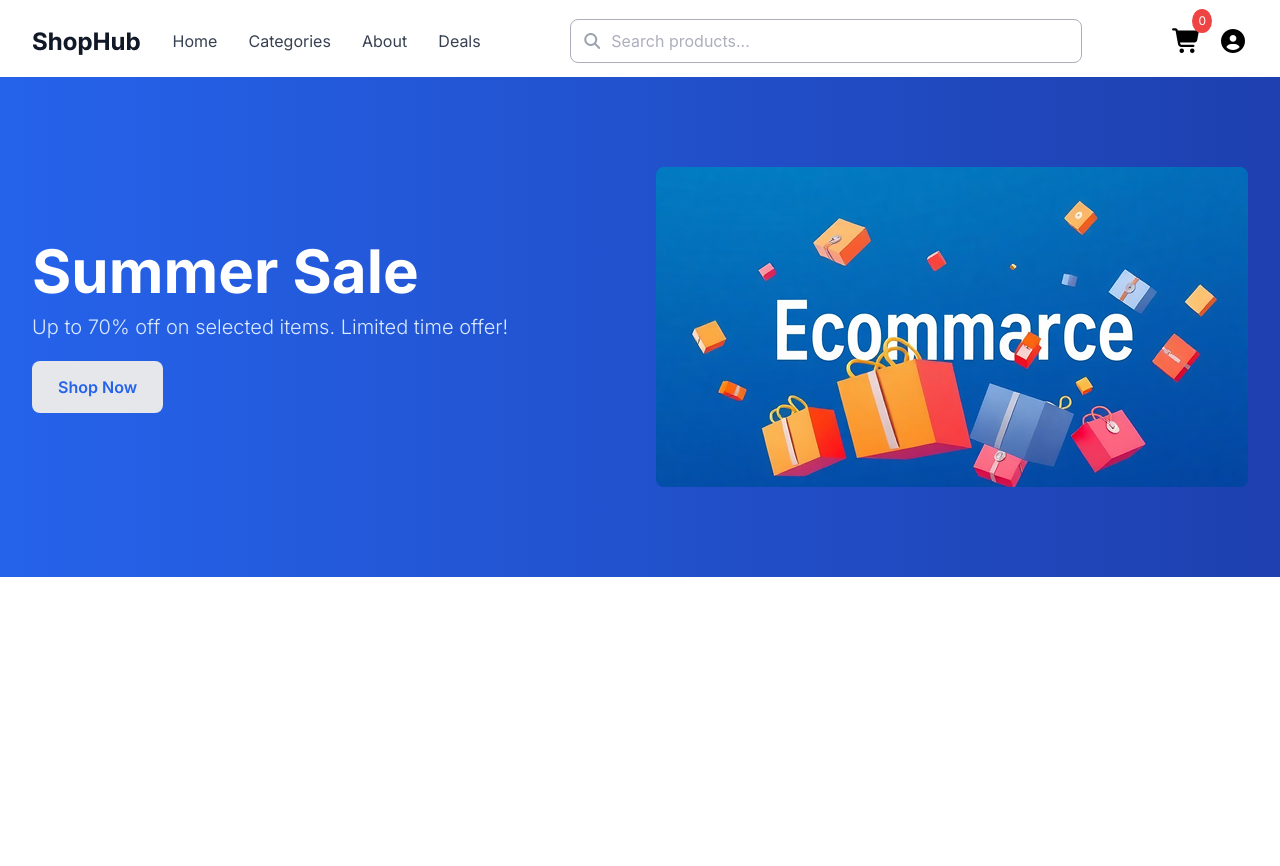
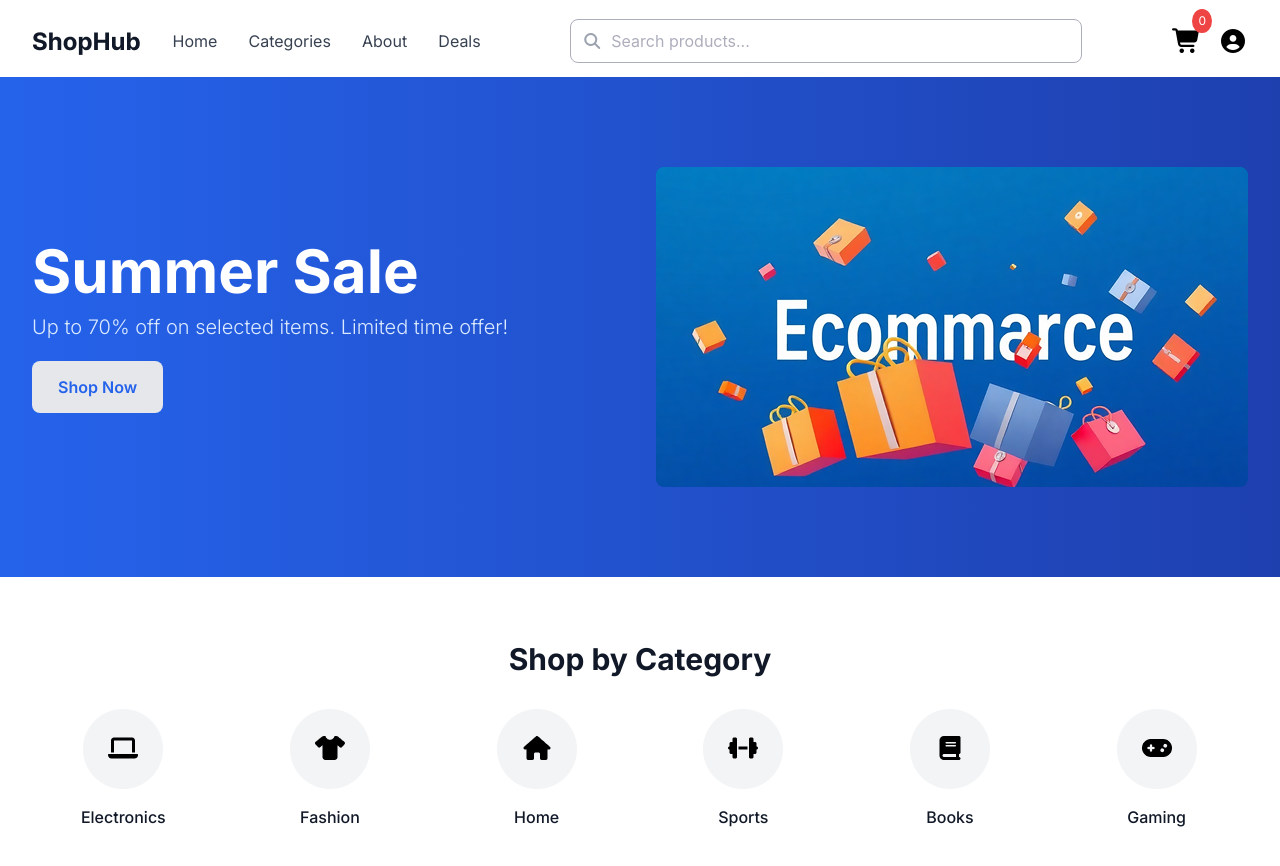
Before and after one commit to imam-programmer/ShopHub-E-commerce, a React (Vite) app: page / in a window 1280 px wide. Shown: the top 866 px of the page. Before the commit the page ends 800 px from the top, so only its background shows below. Built offline with nearby package versions, Linux system fonts and the light colour scheme.

Commit message:
medium device Catagory part done

```diff
--- a/src/App.jsx
+++ b/src/App.jsx
@@ -11,7 +11,7 @@ const App = () => {
     <>
    <Header/>
    <Banner/>
-   {/* <Category/> */}
+   <Category/>
    {/* <Featured/> */}
    {/* <Deal/> */}
    {/* <Footer/> */}
--- a/src/components/Ctabox.jsx
+++ b/src/components/Ctabox.jsx
@@ -3,7 +3,7 @@ import React from 'react'
 const Ctabox = (props) => {
 
   return (
-   <div className='md:h-30 md:w-[182.66px] flex flex-col items-center justify-between'>
+   <div className='md:h-30 lg:w-[182.66px] flex flex-col items-center justify-between'>
     <img src={props.img} alt=""  />
     <p className='font-inter leading-6 text-[16px] font-medium text-[#111827]'>{props.p}</p>
    </div>
--- a/src/components/Header.jsx
+++ b/src/components/Header.jsx
@@ -3,7 +3,7 @@ import React from "react";
 const Header = () => {
   return (
     <>
-      <header className="mb-1 lg:pt-2 relative">
+      <header className="mb-1 mt-2 md:mt-0 lg:pt-2 relative">
         <div className="container">
           <nav className="flex justify-between items-center h-16.25 flex-wrap md:flex-nowrap">
             <div className="flex items-center lg:gap-[31.52px] md:gap-6">
```
